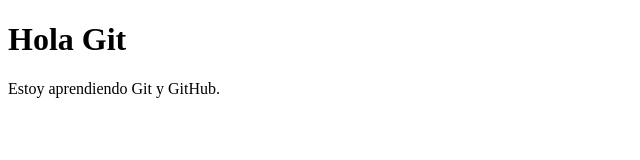
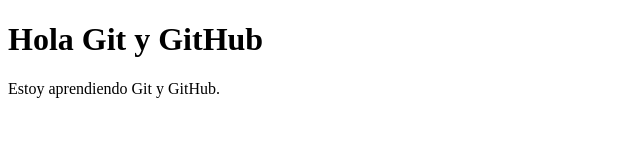
Before and after one commit to Stephano2115/MiPrimetGit, a plain HTML site: page index.html in a window 1280 px wide. Shown: the whole page, without its empty margins (0-640 px from the left). Drawn offline with Linux system fonts and the light colour scheme.

Commit message:
Actualizo mensaje de bienvenida

```diff
--- a/index.html
+++ b/index.html
@@ -5,7 +5,7 @@
 </head>
 <body>
 
-     <h1>Hola Git</h1>
+     <h1>Hola Git y GitHub</h1>
      <p>Estoy aprendiendo Git y GitHub.</p>
 
 </body>
```
